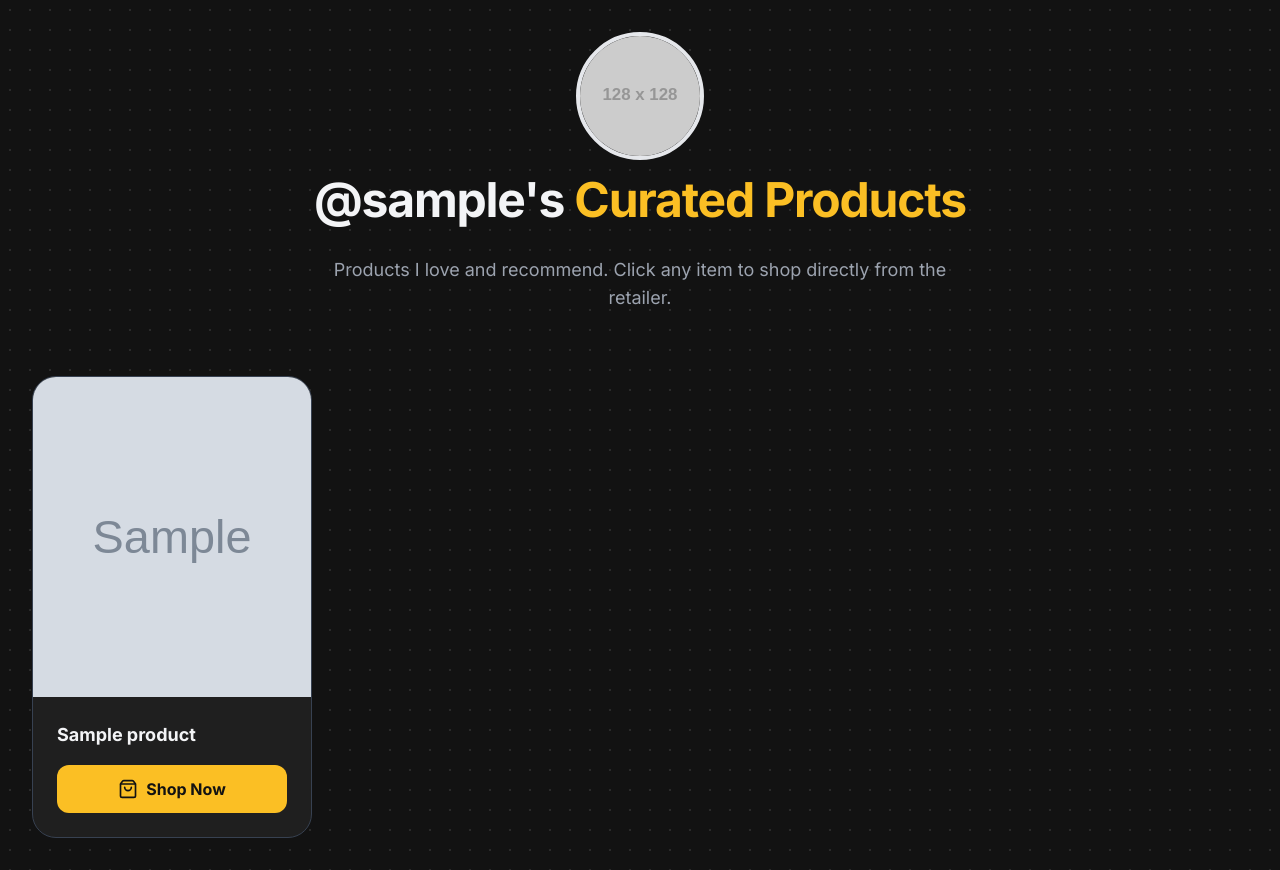
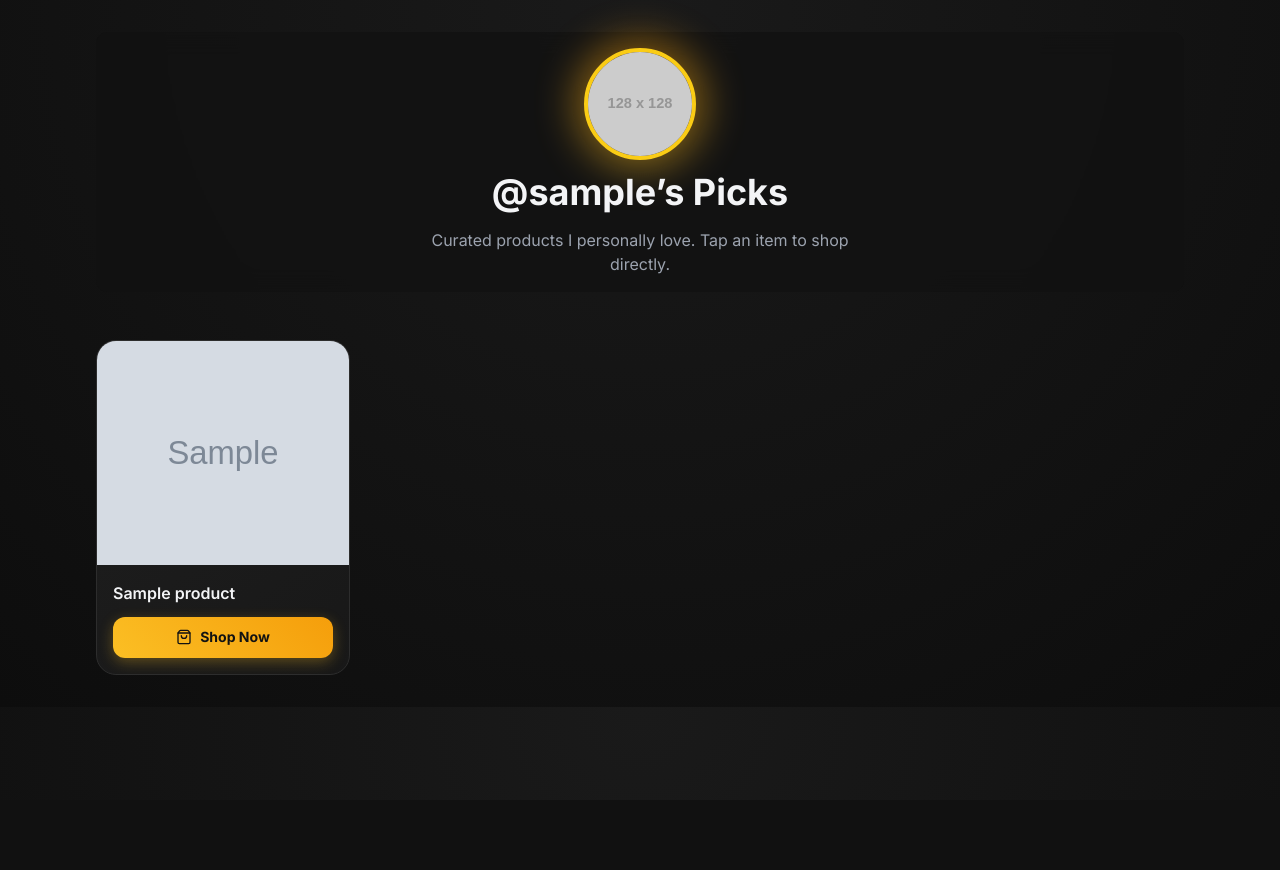
Before and after one commit to aryachoudhary10/influencer, a Flask app: template server/templates/showcase.html in a window 1280 px wide. After the commit the page ends 675 px from the top, so only its background shows below. Run offline with Flask 3, Linux system fonts and the light colour scheme; the template is opened without the code that fills it: most values are stand-ins (such as "Sample title", 1, 10 or a date in 2020); grey boxes marked "Sample" are stand-in pictures; grey boxes labelled with a size stand in for pictures from a placeholder-image service; some libraries are stand-ins or nearby versions.

Commit message:
updated user page

```diff
--- a/server/templates/showcase.html
+++ b/server/templates/showcase.html
@@ -54,9 +54,12 @@
 <body class="antialiased">
     <div class="container mx-auto p-4 md:p-8 max-w-7xl">
         <header class="text-center mb-16">
-            <h1 class="text-5xl md:text-6xl font-bold text-gray-100 tracking-tight">
-                {{ influencer.username }}'s <span class="text-gold">Curated Products</span>
+            <div class="flex flex-col items-center mb-8">
+                <img src="https://placehold.co/128x128/1f1f1f/FBBF24?text={{ influencer.username[0]|upper }}" alt="{{ influencer.username }}" class="w-32 h-32 rounded-full border-4 border-gold mb-4">
+                <h1 class="text-4xl md:text-5xl font-bold text-gray-100 tracking-tight">
+                    @{{ influencer.username }}'s <span class="text-gold">Curated Products</span>
                 </h1>
+            </div>
             <p class="text-gray-400 mt-4 text-lg max-w-2xl mx-auto">Products I love and recommend. Click any item to shop directly from the retailer.</p>
         </header>
 
@@ -89,87 +92,106 @@
     </script>
 </body>
 </html> -->
-
-
 <!DOCTYPE html>
 <html lang="en">
 <head>
-    <meta charset="UTF-8">
-    <meta name="viewport" content="width=device-width, initial-scale=1.0">
+  <meta charset="UTF-8" />
+  <meta name="viewport" content="width=device-width, initial-scale=1.0" />
   <title>{{ influencer.username }}'s Showcase</title>
   <script src="https://cdn.tailwindcss.com"></script>
-    <link href="https://fonts.googleapis.com/css2?family=Inter:wght@400;500;600;700&display=swap" rel="stylesheet">
+  <link href="https://fonts.googleapis.com/css2?family=Inter:wght@400;500;600;700&display=swap" rel="stylesheet" />
   <script src="https://unpkg.com/lucide@latest"></script>
   <style>
     body {
       font-family: 'Inter', sans-serif;
-            background-color: #121212;
+      background: radial-gradient(circle at top, #1a1a1a, #0d0d0d);
       color: #e5e7eb;
-            /* Subtle background pattern */
-            background-image: radial-gradient(#2a2a2a 1px, transparent 1px);
-            background-size: 20px 20px;
     }
     .card {
-            background-color: #1f1f1f;
-            border-radius: 1.5rem;
-            border: 1px solid #374151;
+      background: linear-gradient(145deg, #1f1f1f, #181818);
+      border-radius: 1.25rem;
+      border: 1px solid #2d2d2d;
       transition: transform 0.3s ease, box-shadow 0.3s ease;
-            overflow: hidden; /* Ensures image corners are rounded */
+      overflow: hidden;
+      opacity: 0;
+      animation: fadeInUp 0.6s ease forwards;
     }
     .card:hover {
-            transform: translateY(-8px);
-            box-shadow: 0 25px 50px -12px rgba(251, 191, 36, 0.2);
+      transform: translateY(-6px) scale(1.02);
+      box-shadow: 0 12px 30px rgba(251, 191, 36, 0.25);
     }
     .btn-primary {
-            background-color: #FBBF24;
+      background: linear-gradient(45deg, #FBBF24, #F59E0B);
       color: #121212;
       border-radius: 0.75rem;
-            padding: 0.75rem 1.5rem;
+      padding: 0.65rem 1.25rem;
       font-weight: 700;
       transition: all 0.3s ease;
       display: flex;
       align-items: center;
       justify-content: center;
+      box-shadow: 0 4px 14px rgba(251, 191, 36, 0.3);
     }
     .btn-primary:hover {
-            background-color: #FCD34D;
       transform: scale(1.05);
+      box-shadow: 0 6px 18px rgba(251, 191, 36, 0.45);
     }
-        .text-gold {
-            color: #FBBF24;
+    .avatar-glow {
+      position: relative;
+      display: inline-block;
     }
-        .product-image-container {
-            height: 320px; /* Taller image for better visuals */
-            overflow: hidden;
+    .avatar-glow::before {
+      content: "";
+      position: absolute;
+      inset: -8px;
+      border-radius: 9999px;
+      background: conic-gradient(from 180deg, #FBBF24, #F59E0B, #FBBF24);
+      filter: blur(20px);
+      opacity: 0.5;
+      z-index: -1;
+    }
+    @keyframes fadeInUp {
+      from { opacity: 0; transform: translateY(20px); }
+      to { opacity: 1; transform: translateY(0); }
     }
   </style>
 </head>
 <body class="antialiased">
-    <div class="container mx-auto p-4 md:p-8 max-w-7xl">
-        <header class="text-center mb-16">
-            <!-- NEW: Influencer Profile Section -->
-            <div class="flex flex-col items-center mb-8">
-                <img src="https://placehold.co/128x128/1f1f1f/FBBF24?text={{ influencer.username[0]|upper }}" alt="{{ influencer.username }}" class="w-32 h-32 rounded-full border-4 border-gold mb-4">
-                <h1 class="text-4xl md:text-5xl font-bold text-gray-100 tracking-tight">
-                    @{{ influencer.username }}'s <span class="text-gold">Curated Products</span>
+  <div class="container mx-auto p-4 md:p-8 max-w-6xl">
+
+    <!-- Header -->
+    <header class="text-center mb-12 sticky top-0 bg-[#121212]/80 backdrop-blur-md py-4 z-10 rounded-xl">
+      <div class="flex flex-col items-center mb-4">
+        <div class="avatar-glow">
+          <img src="https://placehold.co/128x128/1f1f1f/FBBF24?text={{ influencer.username[0]|upper }}"
+               alt="{{ influencer.username }}"
+               class="w-20 h-20 sm:w-28 sm:h-28 rounded-full border-4 border-yellow-400">
+        </div>
+        <h1 class="text-2xl sm:text-4xl font-bold text-gray-100 mt-3">
+          @{{ influencer.username }}’s <span class="text-gold">Picks</span>
         </h1>
       </div>
-            <p class="text-gray-400 mt-4 text-lg max-w-2xl mx-auto">Products I love and recommend. Click any item to shop directly from the retailer.</p>
+      <p class="text-gray-400 text-sm sm:text-base max-w-md mx-auto">
+        Curated products I personally love. Tap an item to shop directly.
+      </p>
     </header>
 
+    <!-- Product Grid -->
     <main>
       {% if products %}
-            <div class="grid grid-cols-1 sm:grid-cols-2 lg:grid-cols-3 xl:grid-cols-4 gap-8">
+      <div class="grid grid-cols-2 sm:grid-cols-3 lg:grid-cols-4 gap-4 sm:gap-6">
         {% for product in products %}
-                <div class="card flex flex-col">
-                    <div class="product-image-container">
-                        <img src="{{ product.imageUrl }}" alt="{{ product.name }}" class="w-full h-full object-cover group-hover:scale-105 transition-transform duration-300">
+        <div class="card flex flex-col animate-[fadeInUp_0.5s_ease_{{ loop.index * 0.1 }}s_forwards]">
+          <div class="h-40 sm:h-56 overflow-hidden">
+            <img src="{{ product.imageUrl }}"
+                 alt="{{ product.name }}"
+                 class="w-full h-full object-cover hover:scale-105 transition-transform duration-300"
+                 loading="lazy" />
           </div>
-                    <!-- Content section below the image -->
-                    <div class="p-6 flex flex-col flex-grow">
-                        <h3 class="text-lg font-bold text-gray-100 flex-grow mb-4">{{ product.name }}</h3>
-                        <a href="{{ product.affiliateUrl }}" target="_blank" class="btn-primary mt-auto">
-                             <i data-lucide="shopping-bag" class="h-5 w-5 mr-2"></i>
+          <div class="p-3 sm:p-4 flex flex-col flex-grow">
+            <h3 class="text-sm sm:text-base font-semibold text-gray-100 flex-grow mb-3 line-clamp-2">{{ product.name }}</h3>
+            <a href="{{ product.affiliateUrl }}" target="_blank" class="btn-primary text-xs sm:text-sm mt-auto">
+              <i data-lucide="shopping-bag" class="h-4 w-4 mr-2"></i>
               Shop Now
             </a>
           </div>
@@ -177,12 +199,10 @@
         {% endfor %}
       </div>
       {% else %}
-            <p class="text-center text-gray-500 text-xl">This influencer hasn't added any products yet.</p>
+      <p class="text-center text-gray-500 text-lg">No products added yet.</p>
       {% endif %}
     </main>
   </div>
-    <script>
-        lucide.createIcons();
-    </script>
+  <script>lucide.createIcons();</script>
 </body>
 </html>
```
Lines whose indentation alone changed are shown as unchanged.
